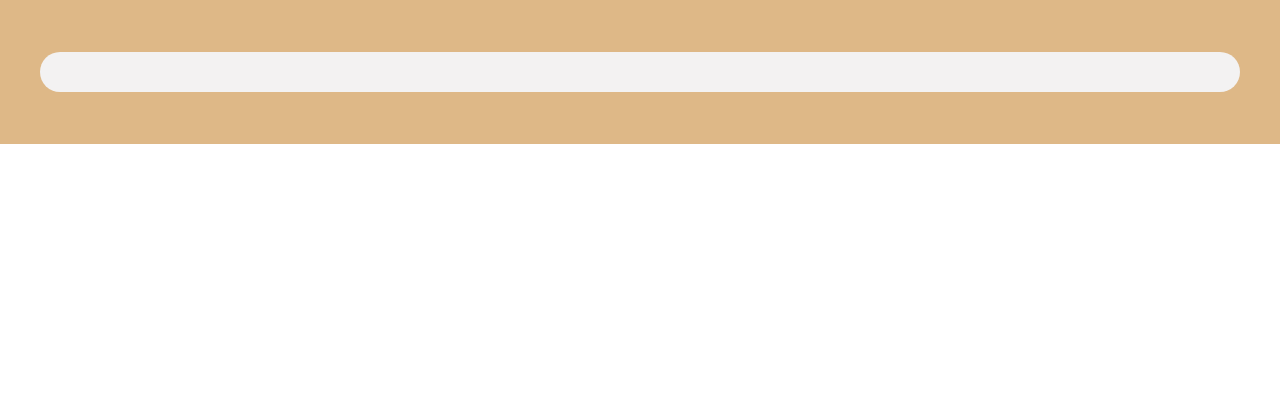
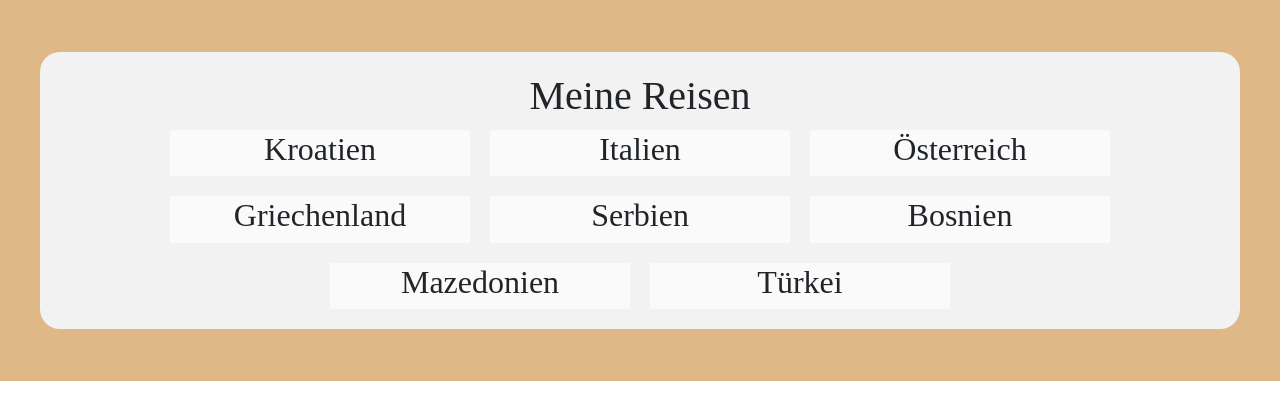
Before and after one commit to mahies/4ahitn_24, an Angular app: page /myTravelsSENJIC in a window 1280 px wide. Shown: the top 420 px of the page. Built offline with nearby package versions, Linux system fonts and the light colour scheme.

Commit message:
UEB-9: Auflistung begangener Reisen

```diff
--- a/src/app/pages/page-SENJIC/page-my-travels-senjic/page-my-travels-senjic.component.html
+++ b/src/app/pages/page-SENJIC/page-my-travels-senjic/page-my-travels-senjic.component.html
@@ -1,3 +1,9 @@
+<!DOCTYPE html>
+<html lang="de">
+<head>
+  <meta charset="UTF-8">
+  <meta name="viewport" content="width=device-width, initial-scale=1.0">
+  <title>Meine Reisen</title>
   <style>
     body {
       font-family: 'Times New Roman', Times, serif;
@@ -18,9 +24,52 @@
       background-color: #f3f2f2;
       border-radius: 20px;
     }
+    .travel-grid {
+      display: flex;
+      flex-wrap: wrap;
+      gap: 20px;
+      justify-content: center;
+    }
+
+    .travel-item {
+      width: 300px;
+      background-color: #fafafa;
+      border: 1px;
+      text-align: center;
+    }
+
 
   </style>
+</head>
 <body>
 <div class="container">
+  <h1 style="text-align: center; margin-bottom: 10px">Meine Reisen</h1>
+  <div class="travel-grid">
+    <div class="travel-item">
+      <h2>Kroatien</h2>
+    </div>
+    <div class="travel-item">
+      <h2>Italien</h2>
+    </div>
+    <div class="travel-item">
+      <h2>Österreich</h2>
+    </div>
+    <div class="travel-item">
+      <h2>Griechenland</h2>
+    </div>
+    <div class="travel-item">
+      <h2>Serbien</h2>
+    </div>
+    <div class="travel-item">
+      <h2>Bosnien</h2>
+    </div>
+    <div class="travel-item">
+      <h2>Mazedonien</h2>
+    </div>
+    <div class="travel-item">
+      <h2>Türkei</h2>
+    </div>
+  </div>
 </div>
 </body>
+</html>
```
Lines whose indentation alone changed are shown as unchanged.
